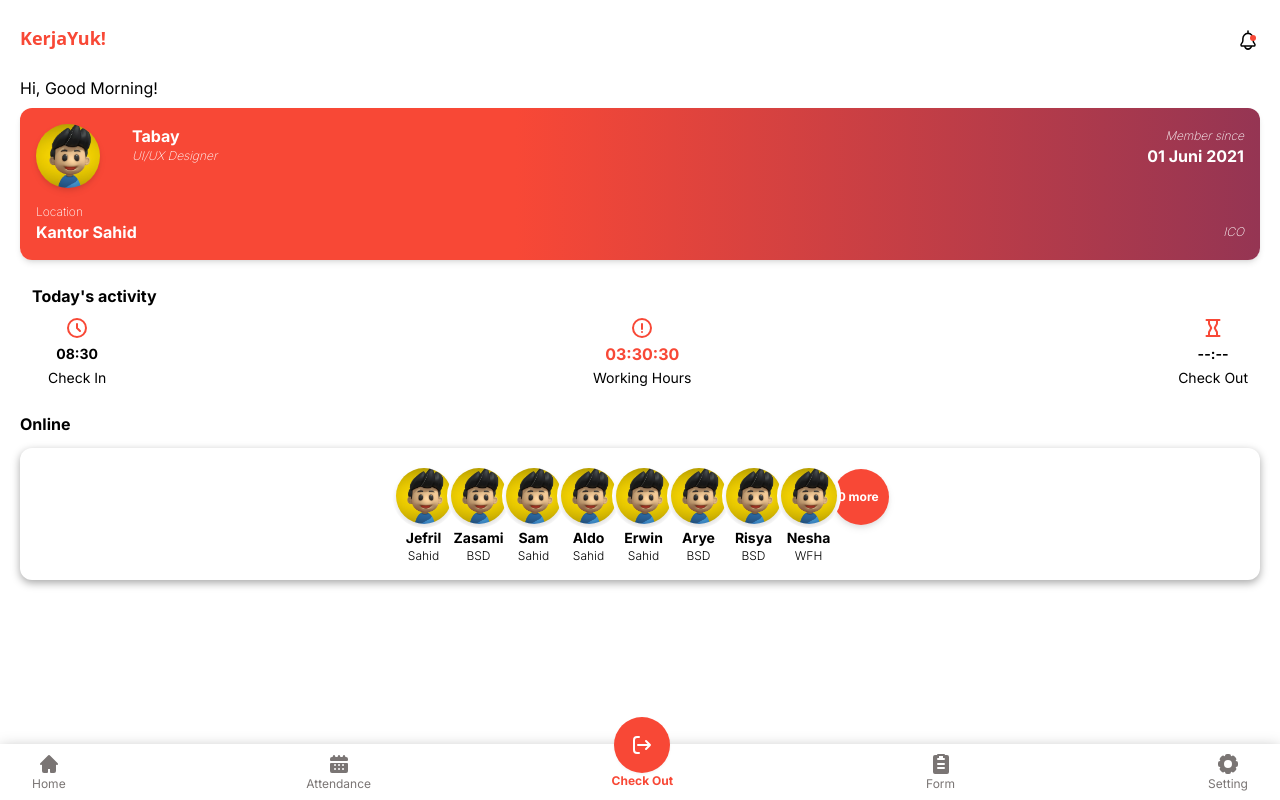
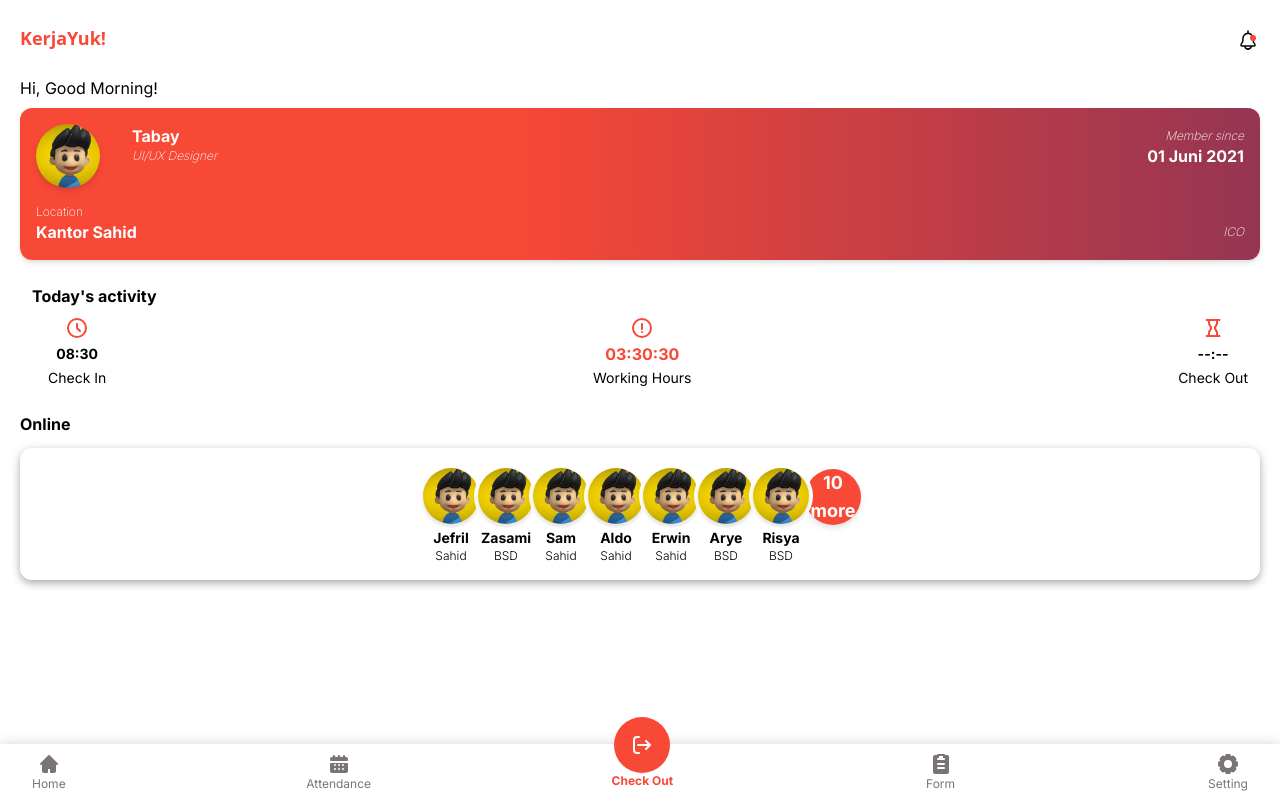
Before and after one commit to febks/pcs-group, a Next.js app: page / in a window 1280 px wide. Built offline with nearby package versions, Linux system fonts and the light colour scheme.

Commit message:
fix overflow

```diff
--- a/app/globals.css
+++ b/app/globals.css
@@ -25,7 +25,6 @@ body {
     )
     rgb(var(--background-start-rgb)); */
   background-color: white;
-  overflow-y: hidden;
 }
 
 @layer utilities {
--- a/components/online/Online.tsx
+++ b/components/online/Online.tsx
@@ -39,7 +39,7 @@ const Online = () => {
             <div className="text-[8px] sm:text-xs font-light">{item.loc}</div>
           </div>
         ))}
-        <div className="w-9 h-9 sm:h-14 sm:w-14 ml-[-8px] mt-[5px] relative overflow-hidden flex items-center text-center rounded-[50%] drop-shadow-md bg-primary text-xs sm:text-m font-bold text-white">
+        <div className="w-9 h-9 sm:h-14 sm:w-14 ml-[-8px] mt-[5px] overflow-hidden flex items-center text-center rounded-[50%] drop-shadow-md bg-primary text-xs md:text-lg font-medium sm:font-bold text-white">
           10 more
         </div>
       </div>
--- a/components/propertiesConstant.js
+++ b/components/propertiesConstant.js
@@ -45,10 +45,10 @@ export const LIST_PROFILE = [
     loc: "BSD",
     image: "../../public/static/images/profile.jpeg"
   },
-  {
-    id: 8,
-    name: "Nesha",
-    loc: "WFH",
-    image: "../../public/static/images/profile.jpeg"
-  }
+  // {
+  //   id: 8,
+  //   name: "Nesha",
+  //   loc: "WFH",
+  //   image: "../../public/static/images/profile.jpeg"
+  // }
 ]
```
